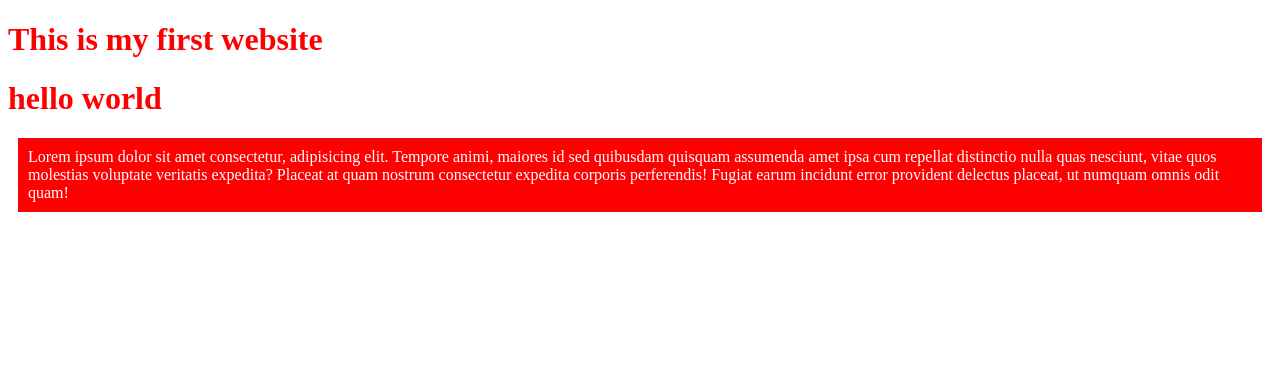
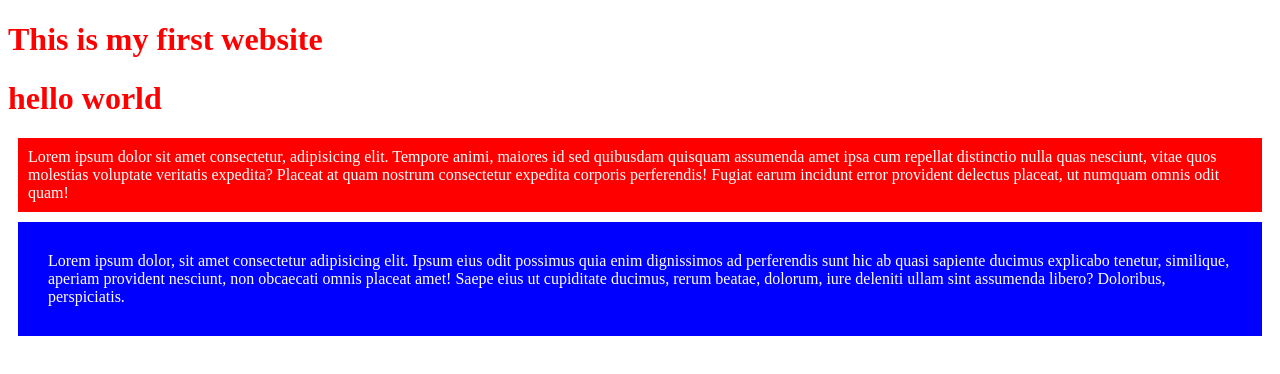
Before and after one commit to coderrakibul/my-first-repo, a plain HTML site: page index.html in a window 1280 px wide. Drawn offline with Linux system fonts and the light colour scheme.

Commit message:
style added

```diff
--- a/index.html
+++ b/index.html
@@ -11,5 +11,9 @@
     <h1>This is my first website</h1>
     <h1>hello world</h1>
     <p style="color:white; background-color:red;">Lorem ipsum dolor sit amet consectetur, adipisicing elit. Tempore animi, maiores id sed quibusdam quisquam assumenda amet ipsa cum repellat distinctio nulla quas nesciunt, vitae quos molestias voluptate veritatis expedita? Placeat at quam nostrum consectetur expedita corporis perferendis! Fugiat earum incidunt error provident delectus placeat, ut numquam omnis odit quam!</p>
+
+    <p id="secondLorem">
+        Lorem ipsum dolor, sit amet consectetur adipisicing elit. Ipsum eius odit possimus quia enim dignissimos ad perferendis sunt hic ab quasi sapiente ducimus explicabo tenetur, similique, aperiam provident nesciunt, non obcaecati omnis placeat amet! Saepe eius ut cupiditate ducimus, rerum beatae, dolorum, iure deleniti ullam sint assumenda libero? Doloribus, perspiciatis.
+    </p>
 </body>
 </html>
--- a/style.css
+++ b/style.css
@@ -6,3 +6,9 @@ p{
     padding:10px;
     margin:10px;
 }
+
+#secondLorem{
+    color:white;
+    background-color:blue;
+    padding:30px;
+}
```
